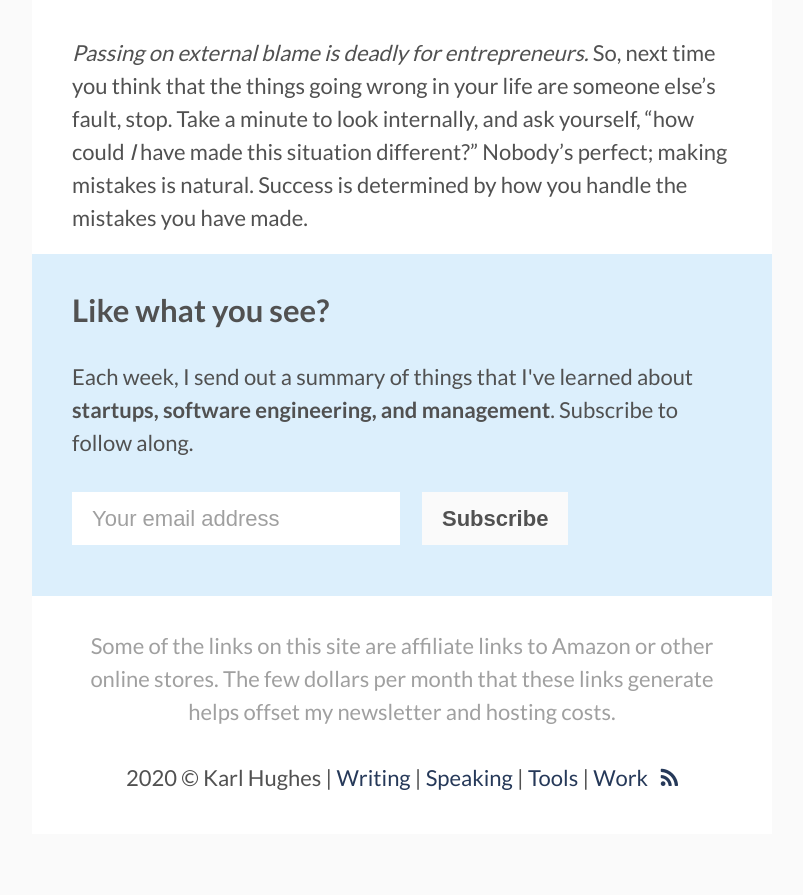
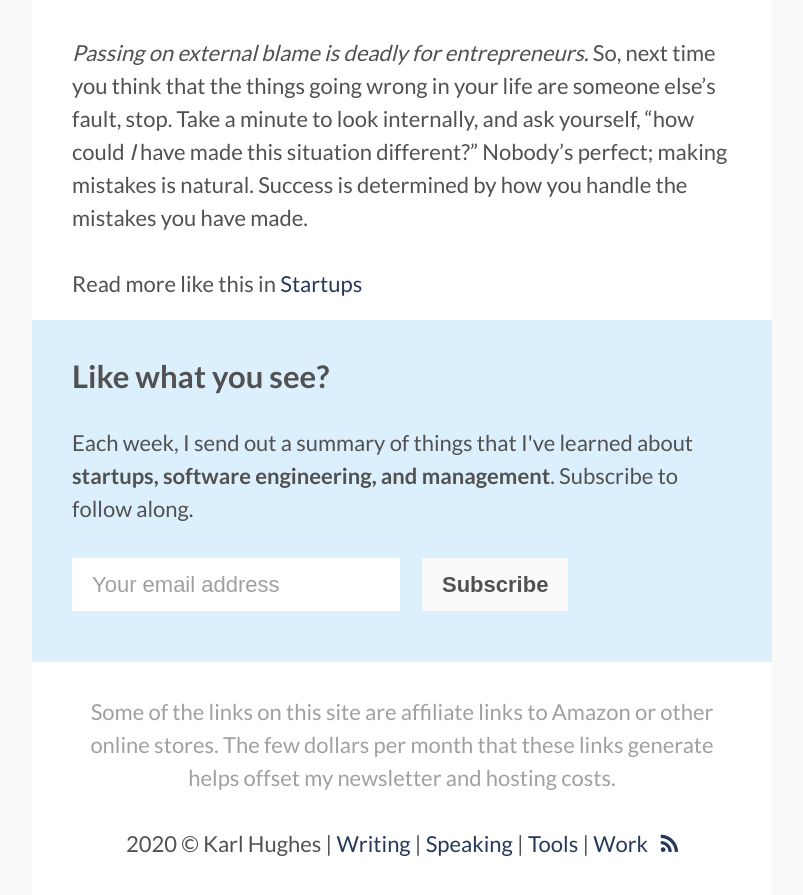
Before and after one commit to karllhughes/personal-blog-5, a Jekyll site: the page built from _posts/2017-02-15-are-you-placing-the-blame-internally-or-externally.markdown, in a window 1280 px wide and 900 px high, scrolled down 3671 px. Shown: the top 895 px of the window, without its empty margins (238-1041 px from the left). Built offline with Jekyll 4.4.1, drawn with Linux system fonts in a browser that asks for light colours; before the commit the page ends 4505 px from its top, so only the background shows below that.

Commit message:
Fixing more posts

```diff
--- a/_posts/2016-03-08-learned-midwest-php-2016.markdown
+++ b/_posts/2016-03-08-learned-midwest-php-2016.markdown
@@ -3,9 +3,10 @@ layout: post
 title: "5 Things I Learned at Midwest PHP 2016"
 date: 2016-03-08
 img:
-redirect_to: /
+categories:
+  - Software Engineering
 ---
-In [my last post before Midwest PHP](https://www.karllhughes.com/2016/midwest-php-2016/) I gave an overview of some of the talks I was most excited about at the conference. Now that it's over and I'm back on my cozy couch here in Chicago, I'll share just a few of the nuggets of knowledge I gathered over the weekend in Minneapolis:
+Now that Midwest PHP 2016 is over and I'm back on my cozy couch here in Chicago, I'll share just a few of the nuggets of knowledge I gathered over the weekend in Minneapolis:
 
 ### 1\. Build microservices for failure and interchangeability
 
--- a/_posts/2017-02-12-my-beef-with-twitter-taking-the-engagement-out-of-social-media.markdown
+++ b/_posts/2017-02-12-my-beef-with-twitter-taking-the-engagement-out-of-social-media.markdown
@@ -3,7 +3,8 @@ layout: post
 title: "My Beef With Twitter: Taking the Engagement Out of Social Media"
 date: 2017-02-12
 img: https://i.imgur.com/e2pmwAL.jpg
-redirect_to: /
+categories:
+  - Startups
 ---
 *In 2012 when I wrote this post I was getting jaded with Twitter. For about a year, I had spent a lot of time having conversations and meeting people there, but by 2012, Google+ was becoming a much better outlet.*
 
--- a/_posts/2017-02-15-are-you-placing-the-blame-internally-or-externally.markdown
+++ b/_posts/2017-02-15-are-you-placing-the-blame-internally-or-externally.markdown
@@ -3,7 +3,8 @@ layout: post
 title: "Are You Placing the Blame Internally or Externally?"
 date: 2017-02-15
 img: https://i.imgur.com/7BEUBEg.jpg
-redirect_to: /
+categories:
+  - Startups
 ---
 *I was less sympathetic when I wrote this in 2012 than I am now, but I stand by the overall message here. Placing blame for your problems on external sources is a bad habit, no matter how many of those external sources really are working against you.*
 
```
